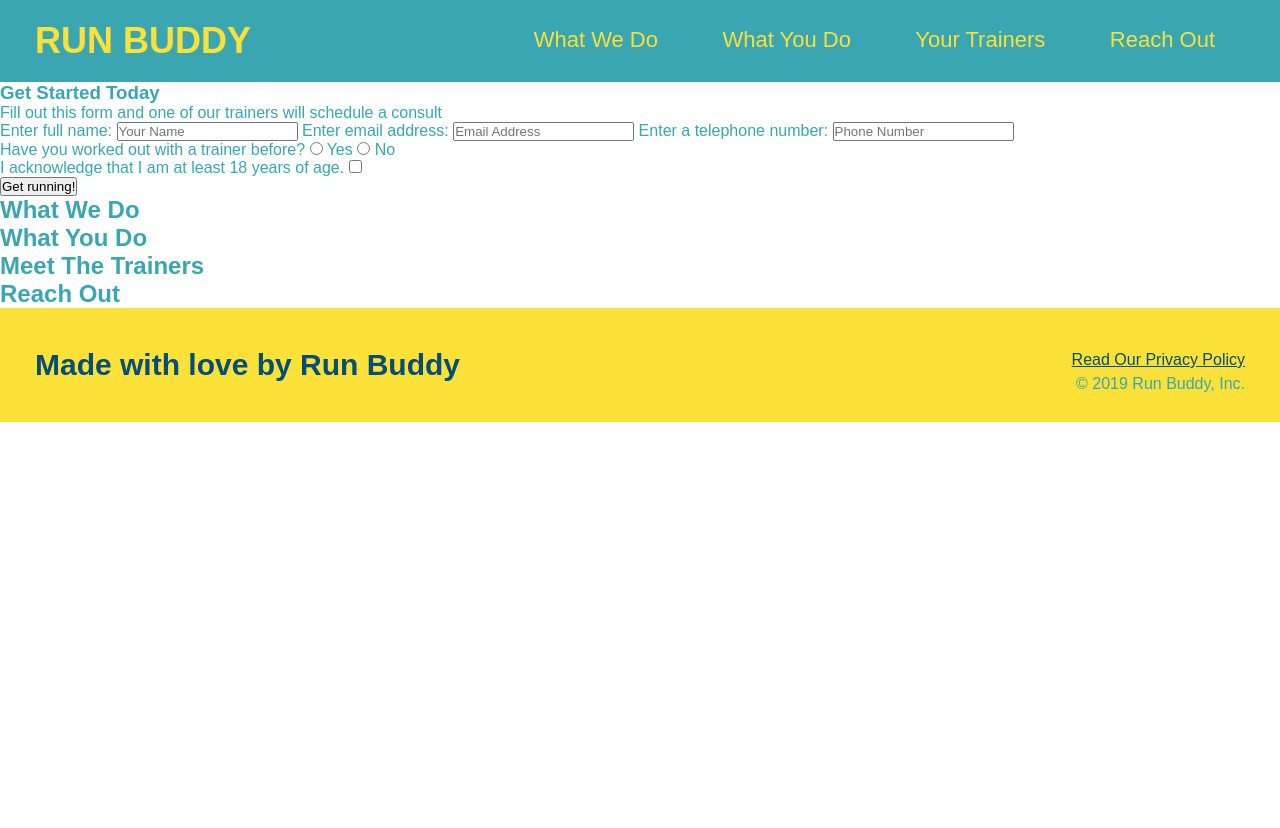
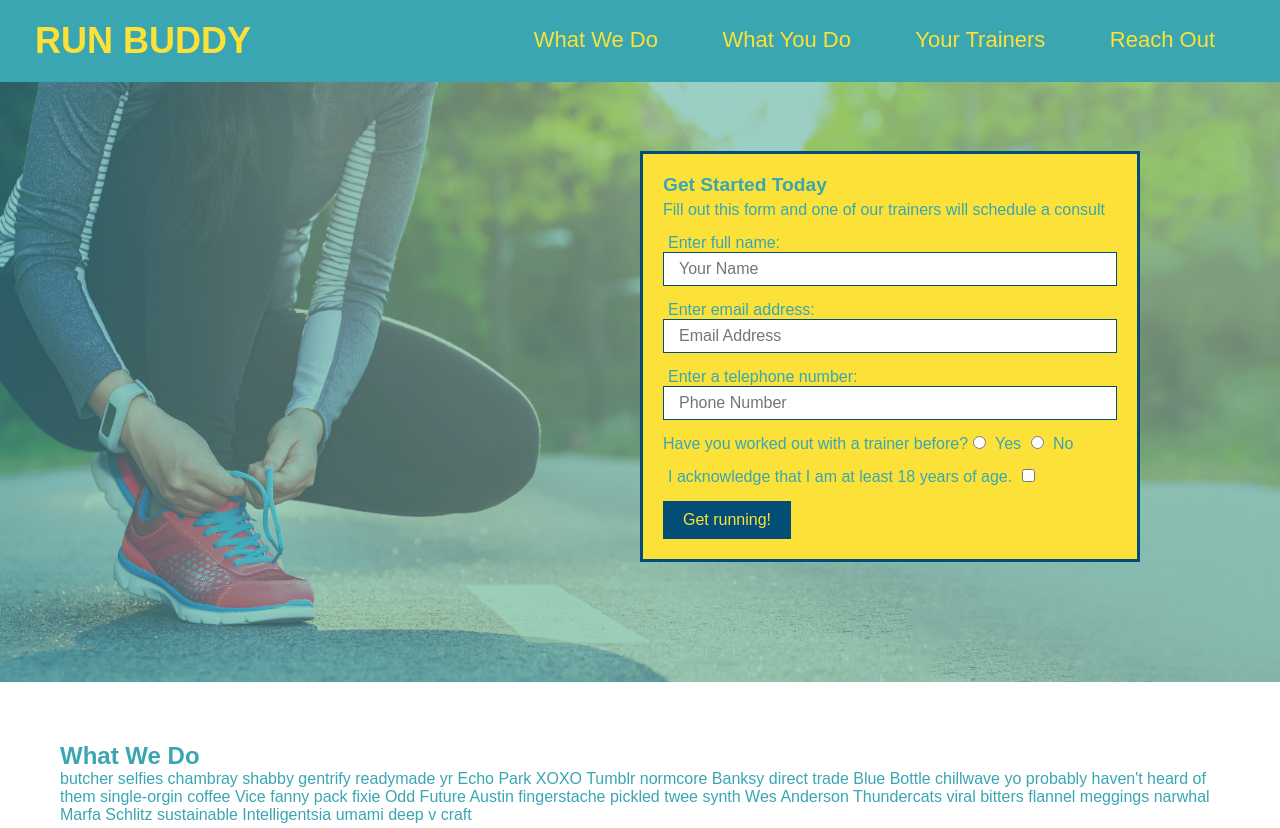
Before and after one commit to tybeck7/run-buddy, a plain HTML site: page index.html in a window 1280 px wide. Shown: the top 828 px of the page. Before the commit the page ends 800 px from the top, so only its background shows below. Drawn offline with Linux system fonts and the light colour scheme.

Commit message:
add what you do icons

```diff
--- a/style.css
+++ b/assets/css/style.css
@@ -67,3 +67,59 @@ footer div {
 footer a {
     color: #024e76
 }
+
+section {
+    padding: 60px;
+}
+
+/* Hero Style Start */
+.hero {
+    background-image: url(../images/hero-bg.jpeg);
+    height: 600px;
+    background-size: cover;
+    background-position: center;
+    position: relative;
+}
+
+.hero-form {
+    border: 3px solid #024e76;
+    background-color: #fce138;
+    padding: 20px;
+    width: 500px;
+    color: 024e76;
+    position: absolute;
+    bottom: 120px;
+    right: 140px;
+}
+
+.hero-form h3 {
+    margin: 0px;
+    font-size: larger;
+}
+
+.hero-form p {
+    margin: 5px 0 15px 0;
+}
+
+.form-input {
+    border: 1px solid #024e76;
+    display: block;
+    padding: 7px 15px;
+    font-size: 16px;
+    color: #024e76;
+    width: 100%;
+    margin-bottom: 15px;
+}
+
+.hero-form label {
+    margin: 0 5px;
+}
+
+.hero-form button {
+    color: #fce138;
+    background-color: #024e76;
+    border: none;
+    padding: 10px 20px;
+    font-size: 16px;
+}
+/* Hero Style End*/
--- a/index.html
+++ b/index.html
@@ -3,7 +3,7 @@
     <head>
         <meta charset="UTF-8"/>
         <title>Run Buddy</title>
-        <link rel="stylesheet" href="style.css" />
+        <link rel="stylesheet" href="./assets/css/style.css"/>
     </head>
 </html>
 <body>
@@ -21,7 +21,7 @@
                 <a href="#what-we-do">What We Do</a>
             </li>
             <li>
-                <a href="#What-you-do">What You Do</a>
+                <a href="#what-you-do">What You Do</a>
             </li>
             <li>
                 <a href="#your-trainers">Your Trainers</a>
@@ -34,18 +34,18 @@
     </header>
 
     <!--Hero/jumbotron-->
-    <section>
-        <div>
+    <section class="hero">
+        <div class="hero-form">
             <h3>Get Started Today</h3>
             <p>Fill out this form and one of our trainers will schedule a consult</p>
             <!--add form element-->
             <form>
                 <label for="name">Enter full name:</label>
-                <input type="text" placeholder="Your Name" name="name" id="name" />
+                <input type="text" placeholder="Your Name" name="name" id="name" class="form-input"/>
                 <label for="email">Enter email address:</label>
-                <input type="email" placeholder="Email Address" name="email" id="email" />
+                <input type="email" placeholder="Email Address" name="email" id="email" class="form-input"/>
                 <label for="phone">Enter a telephone number:</label>
-                <input type="tel" placeholder="Phone Number" name="phone" id="phone" />
+                <input type="tel" placeholder="Phone Number" name="phone" id="phone" class="form-input"/>
                 <p>
                     Have you worked out with a trainer before?
                     <input type="radio" name="trainer-confirm" id="trainer-yes"/>
@@ -68,13 +68,40 @@
     <!--End Hero-->
 
     <!--"what we do" section-->
-    <section>
+    <section id="what-we-do">
         <h2>What We Do</h2>
+        <p>
+            butcher selfies chambray shabby gentrify readymade yr Echo Park XOXO Tumblr normcore Banksy direct trade Blue Bottle chillwave yo probably haven't heard of them single-orgin coffee Vice fanny pack fixie Odd Future Austin fingerstache pickled twee synth Wes Anderson Thundercats viral bitters flannel meggings narwhal Marfa Schlitz sustainable Intelligentsia umami deep v craft
+        </p>
     </section>
 
     <!--"what you do" section-->
-    <section>
+    <section id="what-you-do">
         <h2>What You Do</h2>
+
+        <div>
+            <img src="./assets/images/step-1.svg" alt="">
+            <h3>Step 1: Fill Out the Form Above.</h3>
+            <p>You're already here, so why not?</p>
+        </div>
+
+        <div>
+            <img src="./assets/images/step-2.svg" alt="">
+            <h3>Step 2: Consult with One of Our Trainers</h3>
+            <p>Are you here to build muscle. lose weight, or just feel good?</p>
+        </div>
+
+        <div>
+            <img src="./assets/images/step-3.svg" alt="">
+            <h3>Step 3: Get Running.</h3>
+            <p>Hit the ground running (literally) once your trainer lays out your plan.</p>
+        </div>
+
+        <div>
+            <img src="./assets/images/step-4.svg" alt="">
+            <h3>Step 4: See Results.</h3>
+            <p>Bi-weekly checkins with your trainer will keep you focused</p>
+        </div>
     </section>
 
     <!--"meet the trainers" section-->
```
Also changed, not shown: assets/images/hero-bg.jpeg (added), assets/images/step-1.svg (added), assets/images/step-2.svg (added), assets/images/step-3.svg (added), assets/images/step-4.svg (added).
